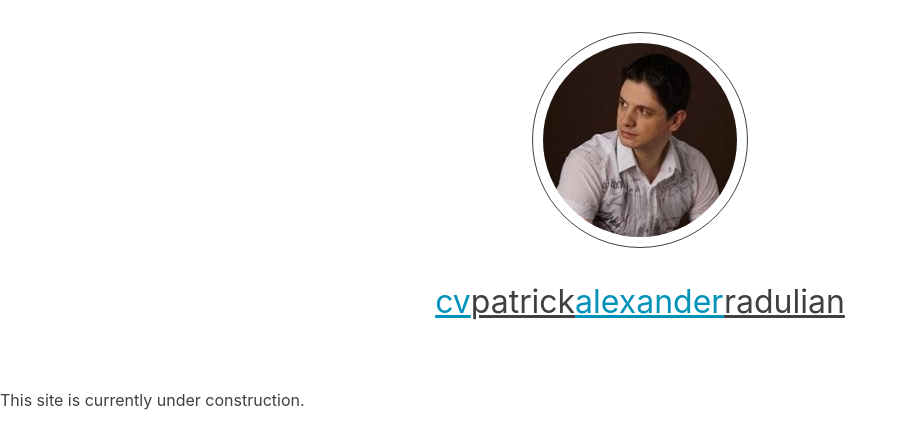
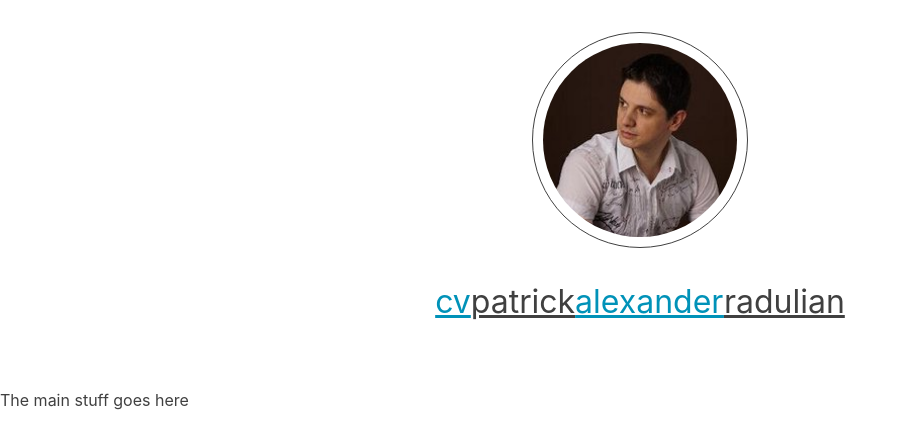
Before and after one commit to patrick-radulian/cv, a Next.js app: page / in a window 1280 px wide. Shown: the top 448 px of the page, without its empty margins (0-904 px from the left). Built offline with nearby package versions, Linux system fonts and the light colour scheme.

Commit message:
Remove layout.tsx and restructure index.tsx

```diff
--- a/components/layout.tsx
+++ /dev/null
@@ -1,27 +0,0 @@
-import Head from 'next/head'
-import Image from 'next/image'
-import styles from './layout.module.css'
-import utilStyles from '../styles/utils.module.css'
-import Link from 'next/link'
-import Header from './header/header'
-
-interface ILayout {
-    children: React.ReactNode
-    home?: boolean
-}
-
-export default function Layout({children, home}: ILayout) {
-    return (
-        <div>
-            <Head>
-                <link rel="icon" href="/favicon.ico" />
-                <meta name="description" content="Patrick Radulian's CV"/>
-                <meta name="og:title" content="Patrick Radulian" />
-            </Head>
-
-            <Header/>
-
-            <main>{children}</main>
-        </div>
-    )
-}
--- /dev/null
+++ b/components/main/main.tsx
@@ -0,0 +1,9 @@
+import styles from "./main.module.css"
+
+export default function Main() {
+    return (
+        <div>
+            The main stuff goes here
+        </div>
+    )
+}
--- a/pages/index.tsx
+++ b/pages/index.tsx
@@ -1,4 +1,6 @@
-import Layout from '../components/layout'
+import Head from 'next/head'
+import Header from '../components/header/header'
+import Main from '../components/main/main'
 import utilStyles from '../styles/utils.module.css'
 
 interface IAllPostsData {
@@ -13,10 +15,16 @@ interface IHome {
 
 export default function Home({ allPostsData }: IHome) {
     return (
-        <Layout home>
-            <section>
-                This site is currently under construction.
-            </section>
-        </Layout>
+        <div>
+            <Head>
+                <link rel="icon" href="/favicon.ico" />
+                <meta name="description" content="Patrick Radulian's CV"/>
+                <meta name="og:title" content="Patrick Radulian" />
+            </Head>
+
+            <Header/>
+
+            <Main/>
+        </div>
     )
 }
```
Also changed, not shown: components/main/main.module.css (added).
